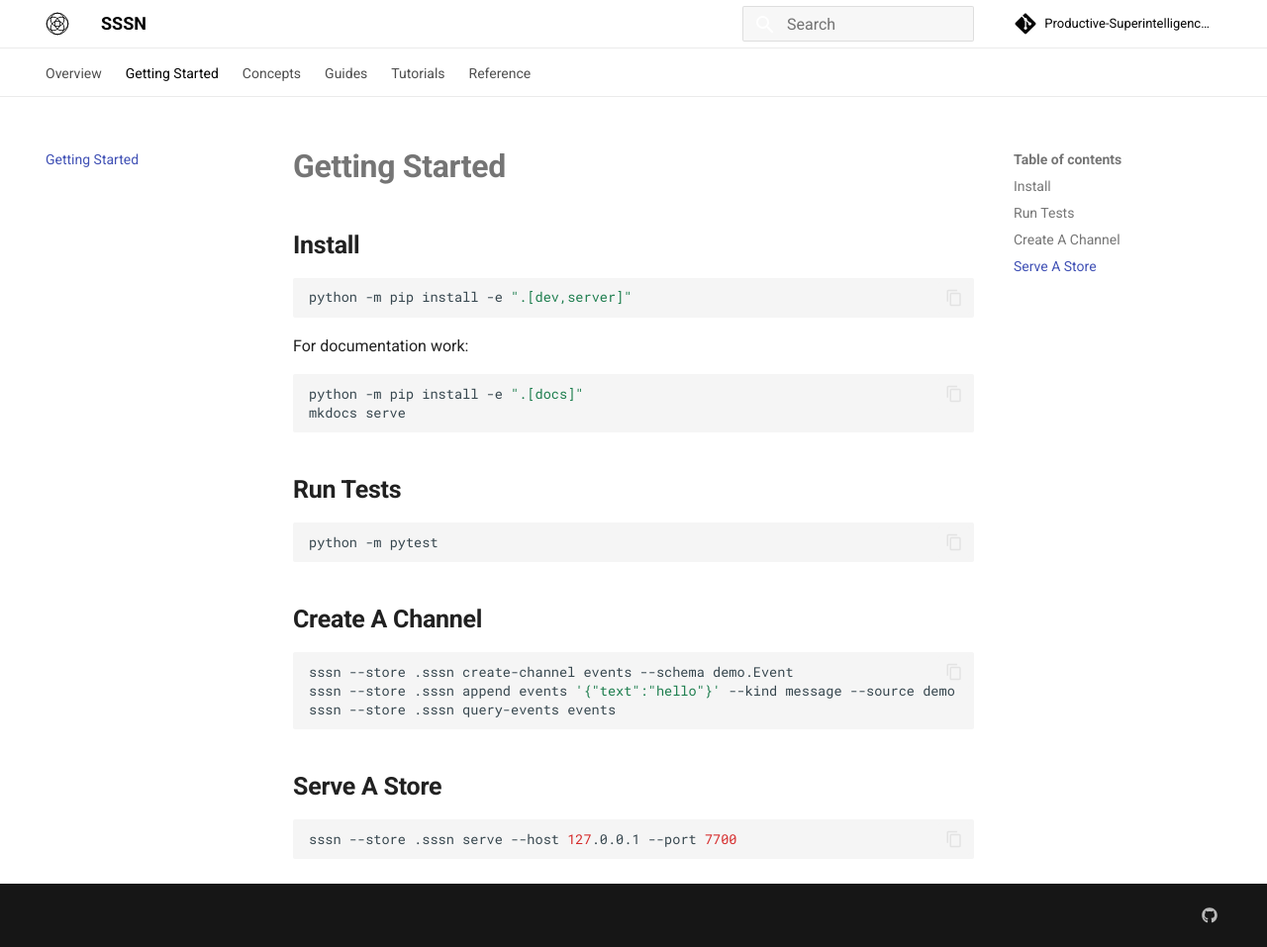
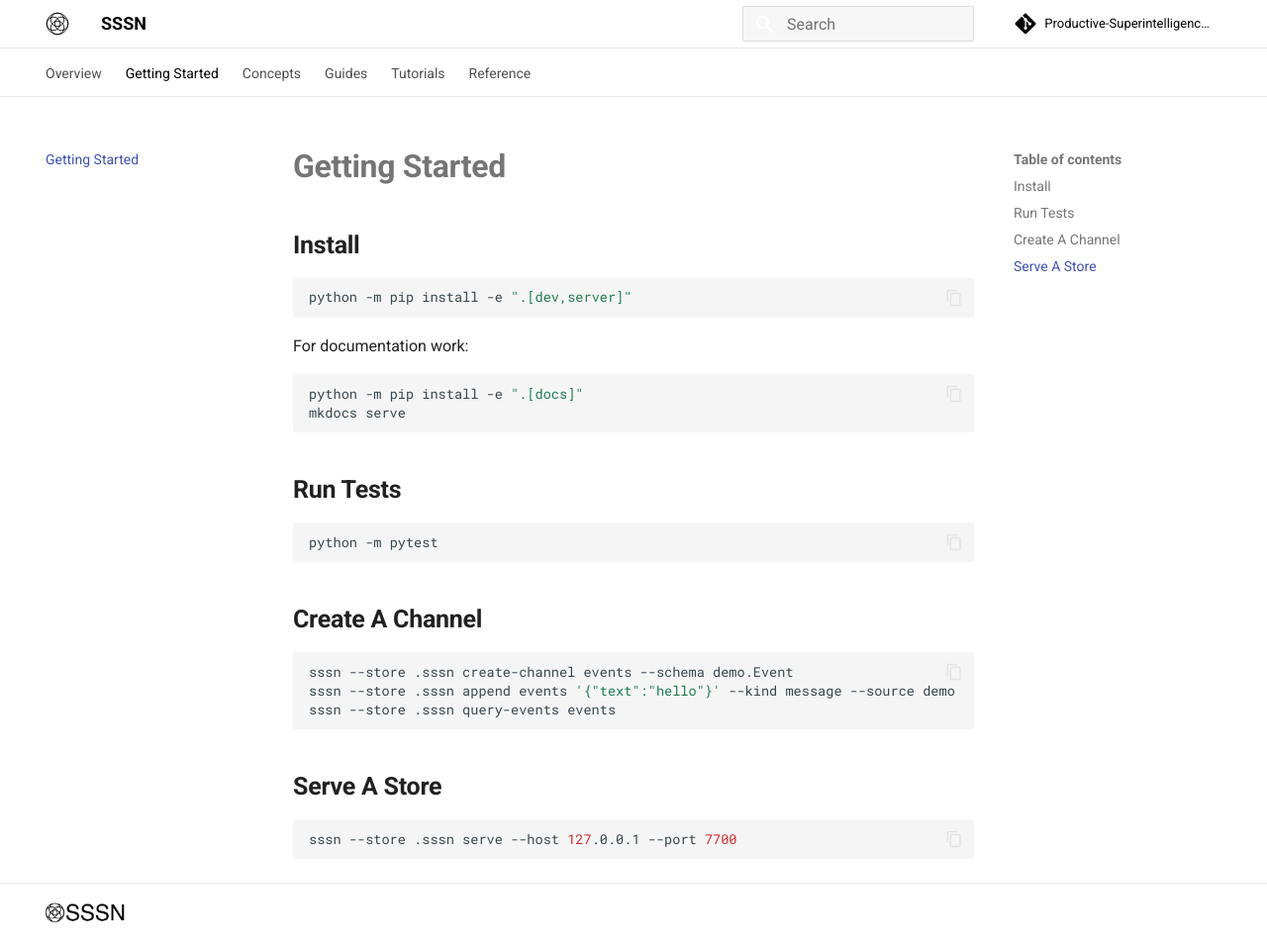
Before and after one commit to Productive-Superintelligence/sssn, an MkDocs documentation site: the page built from docs/getting-started.md, in a window 1280 px wide and 957 px high. Shown: the whole window at 99% size. Built offline with MkDocs 1.6.1 and Material for MkDocs 9.7.7, drawn with Linux system fonts in a browser that asks for light colours; comment, search, counter and statistics services are not loaded.

Commit message:
Restore docs and README branding

```diff
--- a/docs/stylesheets/custom.css
+++ b/docs/stylesheets/custom.css
@@ -65,9 +65,62 @@
   color: rgba(5, 5, 5, 0.55);
 }
 
+.md-footer,
+.md-footer-meta {
+  background: #ffffff;
+  background-color: #ffffff;
+  color: #050505;
+}
+
+.md-footer {
+  border-top: 1px solid rgba(5, 5, 5, 0.08);
+}
+
+.md-footer-meta__inner {
+  min-height: 3rem;
+}
+
+.md-footer a,
+.md-footer .md-social__link,
+.md-copyright,
+.md-copyright__highlight {
+  color: #050505;
+}
+
+.md-footer .md-social__link:hover,
+.md-footer .md-social__link:focus {
+  color: #050505;
+  opacity: 1;
+}
+
+.md-copyright__highlight {
+  margin: 0;
+}
+
+.psi-footer-brand {
+  display: inline-flex;
+  align-items: center;
+}
+
+.psi-footer-brand img {
+  display: block;
+  width: auto;
+  height: 1.35rem;
+}
+
 .md-typeset h1,
 .md-typeset h2 {
   font-weight: 720;
+}
+
+.psi-brand {
+  margin: 0 0 1.25rem;
+}
+
+.psi-brand img {
+  display: block;
+  width: min(16rem, 72vw);
+  height: auto;
 }
 
 .psi-tiles {
--- a/mkdocs.yml
+++ b/mkdocs.yml
@@ -4,6 +4,7 @@
 repo_name: Productive-Superintelligence/sssn
 repo_url: https://github.com/Productive-Superintelligence/sssn
 edit_uri: edit/v2/docs/
+copyright: '<a class="psi-footer-brand" href="https://sssn.one/"><img src="/assets/sssn-logo-text-dark.png" alt="SSSN" /></a>'
 
 theme:
   name: material
```
Also changed, not shown: README.md (+2 -0 lines), docs/index.md (+4 -0 lines), assets/sssn-logo-dark.svg (added), assets/sssn-logo-text-dark.png (added), docs/assets/sssn-logo-text-dark.png (added).
